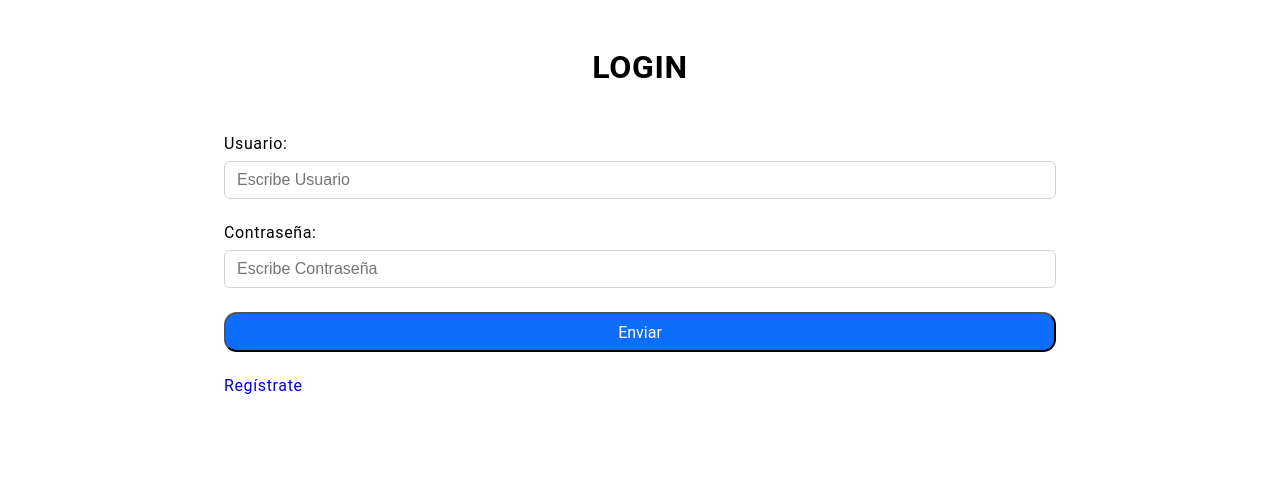
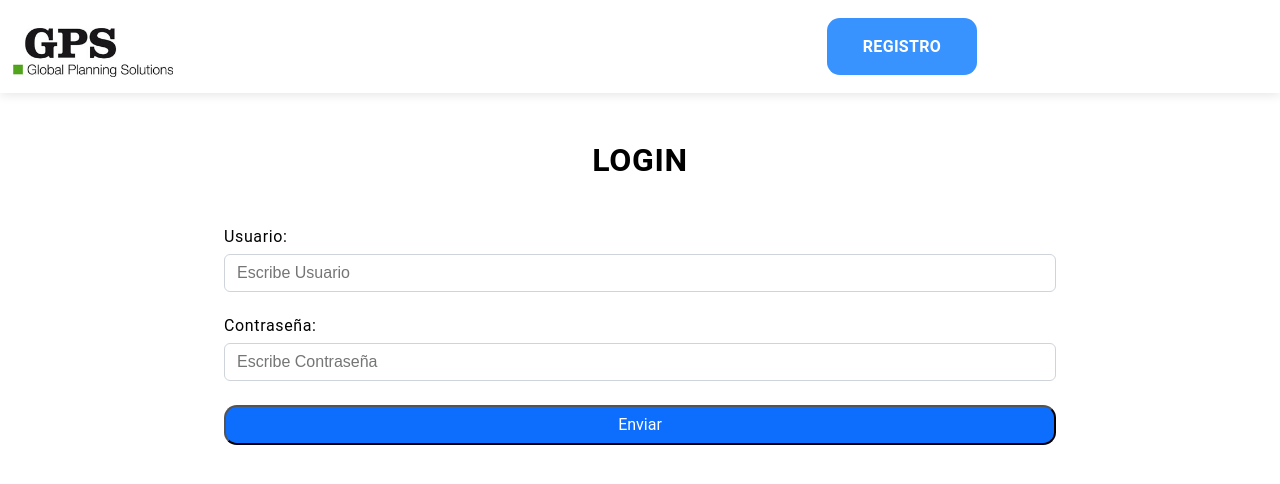
Before and after one commit to SiriusBlack430/PokerScrum, a Vue app in the folder Poker_vue/: page /login in a window 1280 px wide. Shown: the top 484 px of the page. Built offline with nearby package versions, Linux system fonts and the light colour scheme.

Commit message:
Header en login y register

```diff
--- a/Poker_vue/src/views/Logged.vue
+++ b/Poker_vue/src/views/Logged.vue
@@ -32,9 +32,9 @@ export default {
         </div>
         <div class="right">
           <ul>
-            <li v-if="showUserList"> <a href="userlist">USERLIST</a></li>
+            <li v-if="showUserList"> <a href="/userlist">USERLIST</a></li>
             <li> <a href="/">SALIR</a></li>
-            <li> <a type="button"  href="creategame" >NUEVO JUEGO</a></li>
+            <li> <a type="button"  href="/creategame" >NUEVO JUEGO</a></li>
 
           </ul>
         </div>
--- a/Poker_vue/src/views/Login.vue
+++ b/Poker_vue/src/views/Login.vue
@@ -24,6 +24,22 @@ export default {
 </script>
 
 <template>
+    <div class="menu-container">
+      <header>
+        <div class="left">
+          <a href="/">
+            <img src="../assets/logo_gps.jpg" alt="logo">
+          </a>
+        </div>
+        <div class="right">
+          <ul>
+            <div class="button-mod">
+              <li> <a href="/register">REGISTRO</a></li>
+            </div>
+          </ul>
+        </div>
+      </header>
+    </div>
     <div class="container">
         <h2>LOGIN</h2>
         <div class="pops" v-if="showError"  @click="showError = false">
@@ -55,9 +71,6 @@ export default {
             <div class="data">
                 <button type="submit">Enviar</button>
             </div>
-            <div>
-                <a href="register">Regístrate</a>
-            </div>
         </form>
     </div>
 </template>
--- a/Poker_vue/src/views/Register.vue
+++ b/Poker_vue/src/views/Register.vue
@@ -34,6 +34,22 @@
 </script>
 
 <template>
+    <div class="menu-container">
+      <header>
+        <div class="left">
+          <a href="/">
+            <img src="../assets/logo_gps.jpg" alt="logo">
+          </a>
+        </div>
+        <div class="right">
+          <ul>
+            <div class="button-mod">
+              <li> <a href="/login">LOGIN</a></li>
+            </div>
+          </ul>
+        </div>
+      </header>
+    </div>
     <div class="container">
         <h2>REGISTRO</h2>
         <div class="pops" v-if="wrongFields" @click="wrongFields = false">
@@ -69,9 +85,6 @@
             <div class="data">
                 <button type="submit">Enviar</button>
             </div>
-            <div>
-                <a href="login">Login</a>
-            </div>
         </form>
     </div>
 </template>
```
Lines whose indentation alone changed are shown as unchanged.
